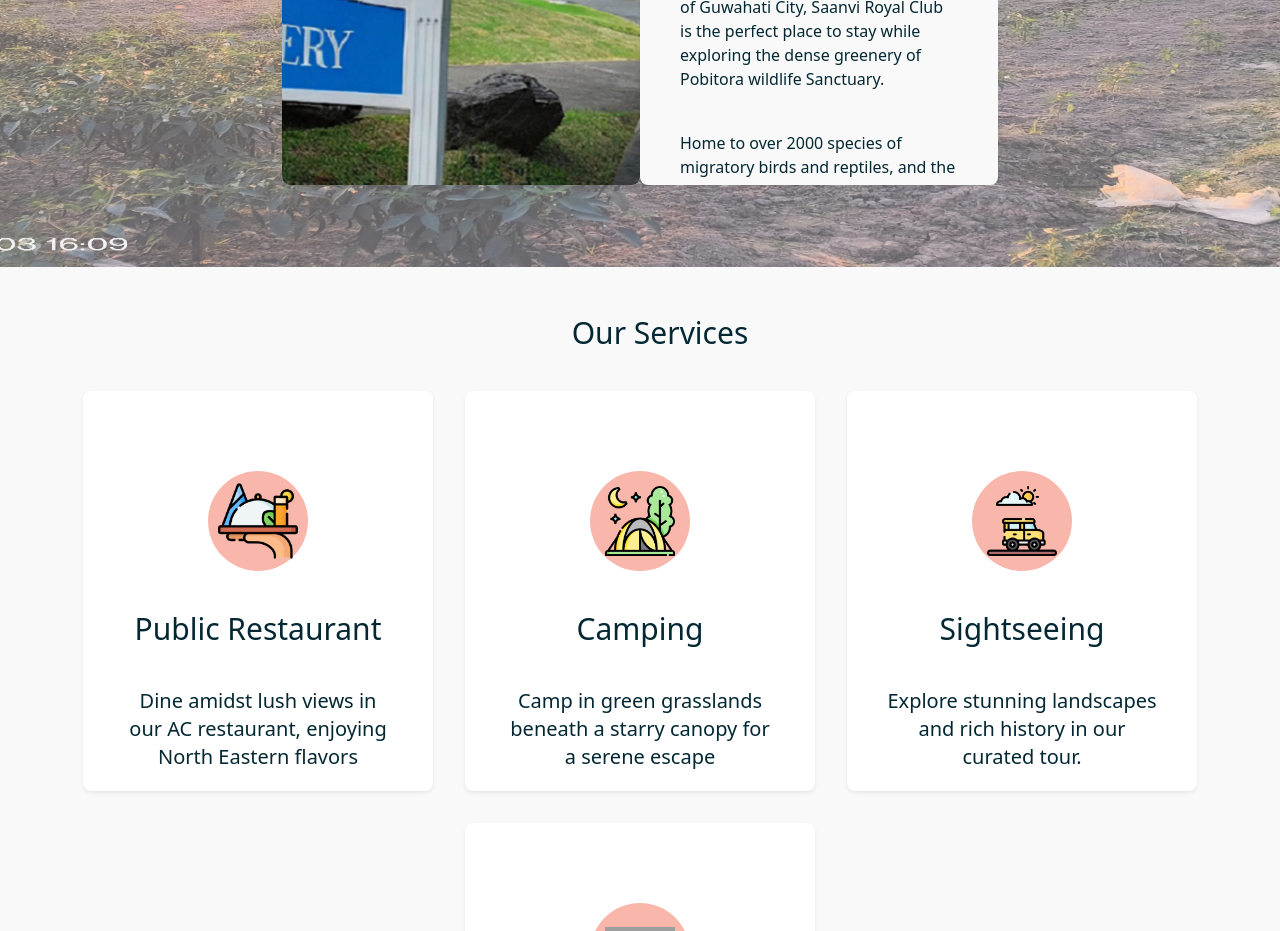
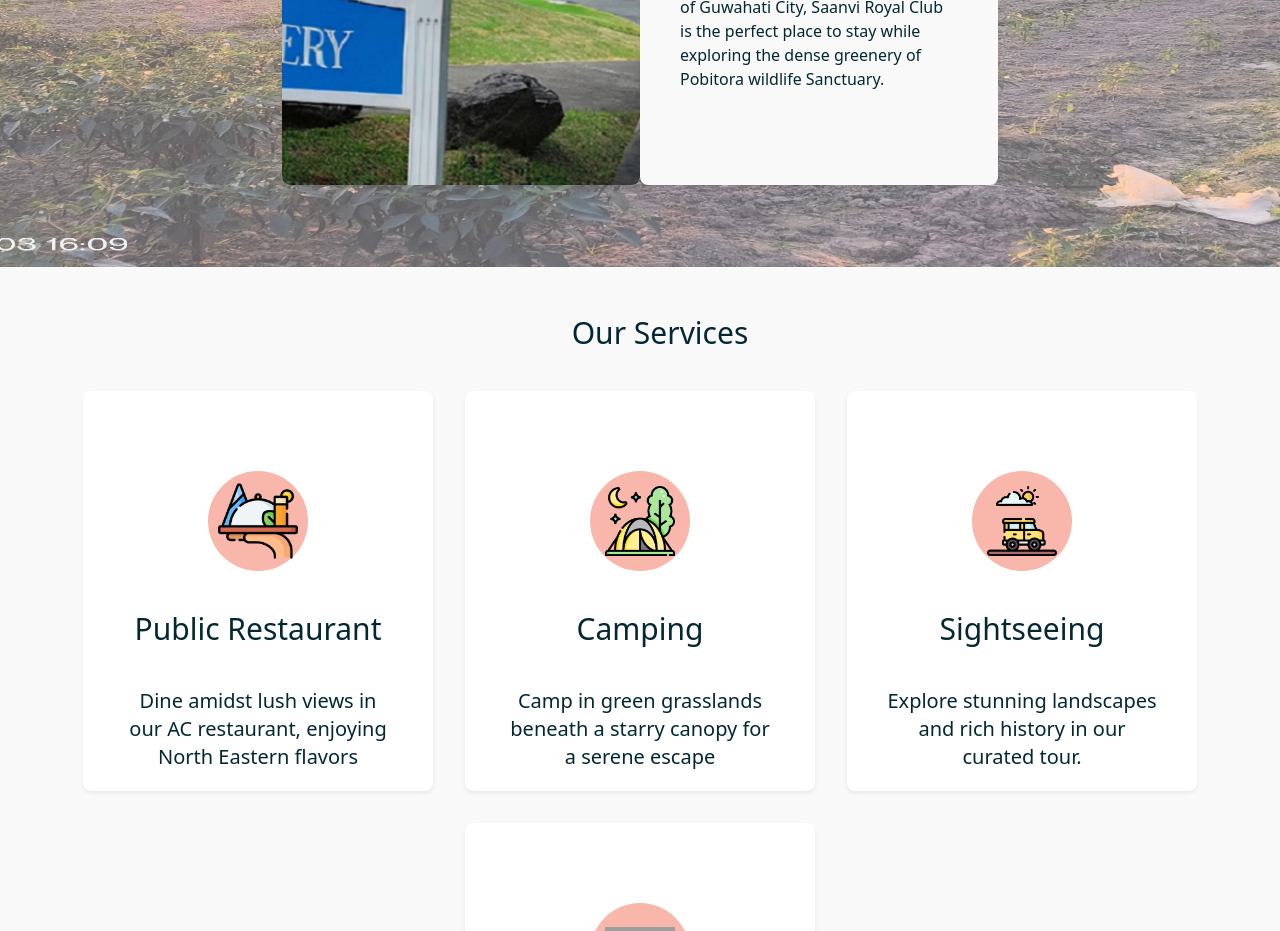
Before and after one commit to AjoyKumarPujari/Shaanvi, a React (Create React App) app: page / in a window 1280 px wide. Shown: the part 1340-2271 px from the top of the page. Built offline with nearby package versions, Linux system fonts and the light colour scheme; grey boxes are pictures that could not be loaded.

Commit message:
Code Refrector and Navbar link added

```diff
--- a/src/components/core/Homepage/AboutUs.jsx
+++ b/src/components/core/Homepage/AboutUs.jsx
@@ -20,7 +20,7 @@ const AboutUs = () => {
             <SubHeading text={"Welcome to our Resort"}/>
             <Description text={"Located just in the periphery of the famous Pobitora Wildlife Sanctuary, Saanvi Royal Club Resort & Restaurant is the new destination for your vacations, daycations, and your dream moments of life. Just a pleasant 42 km ride from the heart of Guwahati City, Saanvi Royal Club is the perfect place to stay while exploring the dense greenery of Pobitora wildlife Sanctuary."}/>
             <p>
-            <Description text={"Home to over 2000 species of migratory birds and reptiles, and the magnificent and famous One-horned rhinoceros. A visit to the sanctuary is certain to leave you spellbound with its rich biodiversity. The resort itself is set amidst the heart of nature, providing you an environment that invigorates your body & soul."}/>
+            {/* <Description text={"Home to over 2000 species of migratory birds and reptiles, and the magnificent and famous One-horned rhinoceros. A visit to the sanctuary is certain to leave you spellbound with its rich biodiversity. The resort itself is set amidst the heart of nature, providing you an environment that invigorates your body & soul."}/> */}
             </p>
         </div>
 
```
